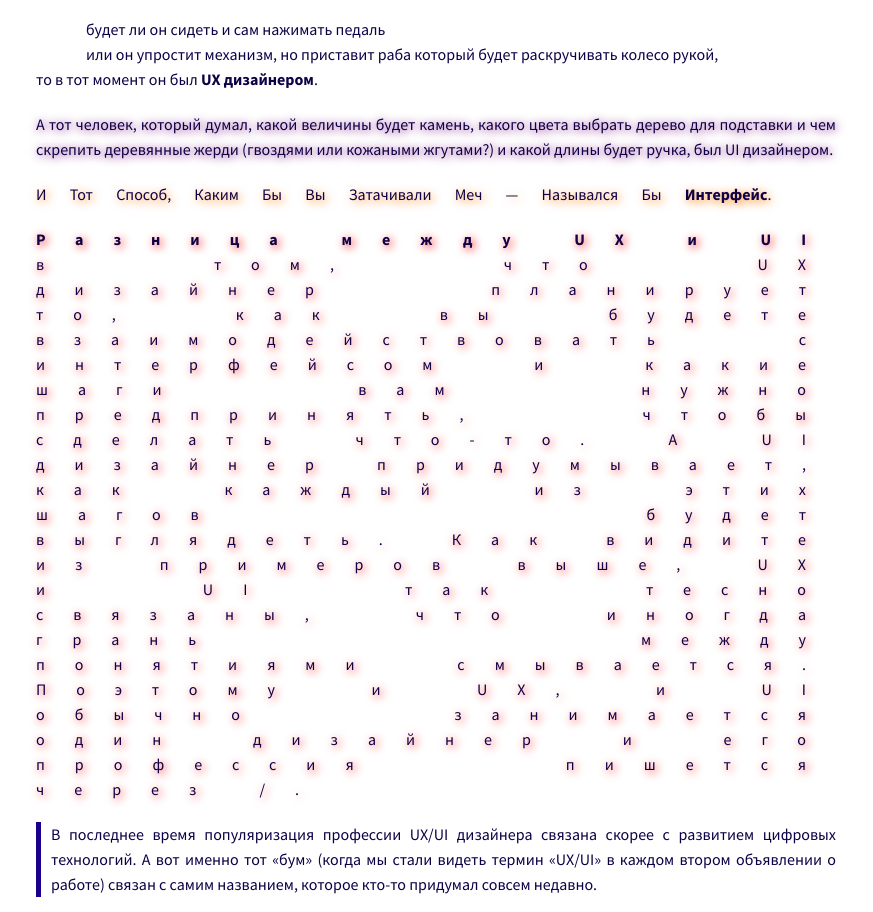
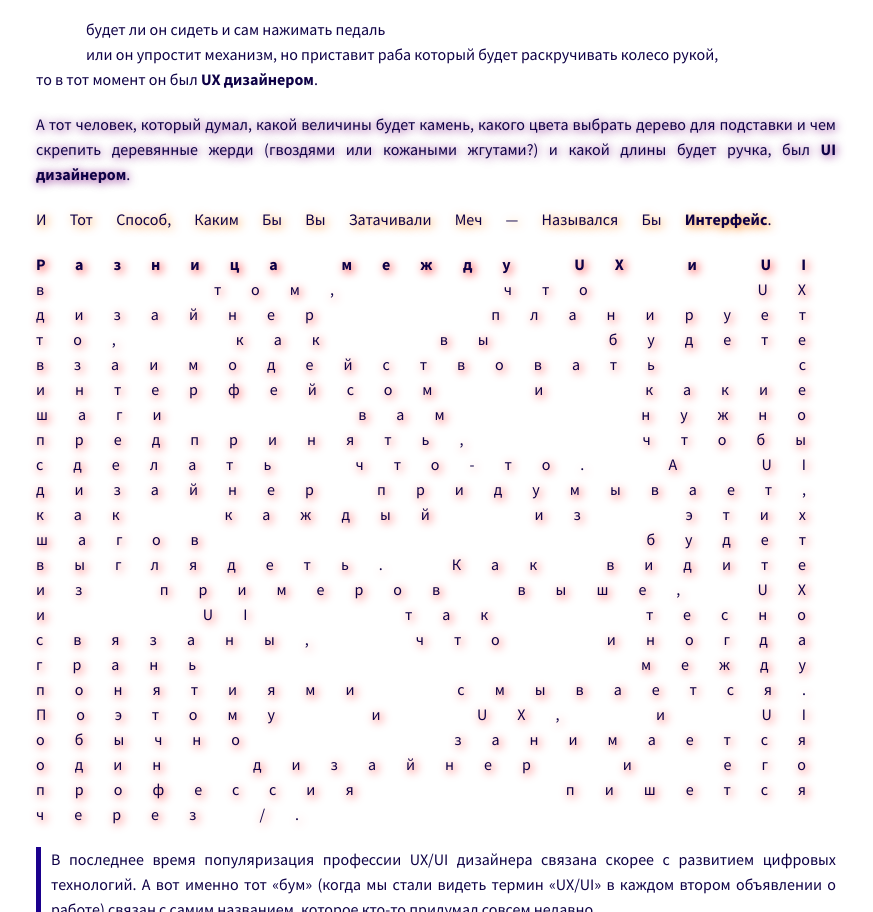
Before and after one commit to ArseniyKhal/Lesson_6, a plain HTML site: page index.html in a window 1280 px wide. Shown: the part 2746-3658 px from the top of the page, without its empty margins (204-1077 px from the left). Drawn offline with Linux system fonts and the light colour scheme.

Commit message:
Update index.html

```diff
--- a/index.html
+++ b/index.html
@@ -93,7 +93,7 @@
 				<p class="prgf-14">А тот человек, который думал, какой величины будет камень, какого цвета выбрать дерево
 					для подставки и
 					чем скрепить деревянные жерди (гвоздями или кожаными жгутами?) и какой длины будет ручка, был
-					</span>UI дизайнером</span>.
+					<span>UI дизайнером</span>.
 				</p>
 				<p class="prgf-15">И тот способ, каким бы вы затачивали меч — назывался бы <span>интерфейс</span>.</p>
 				<p class="prgf-16"><span>Разница между UX и UI</span> в том, что UX дизайнер планирует то, как вы будете
```
